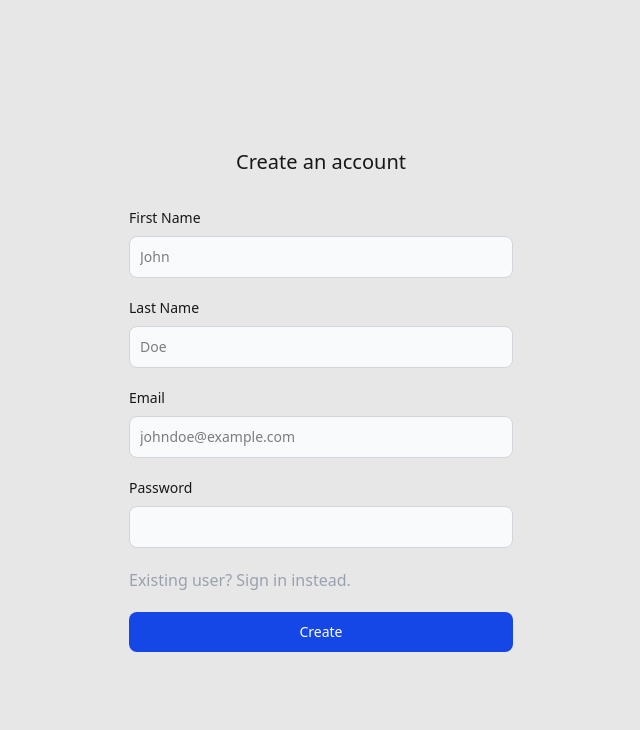
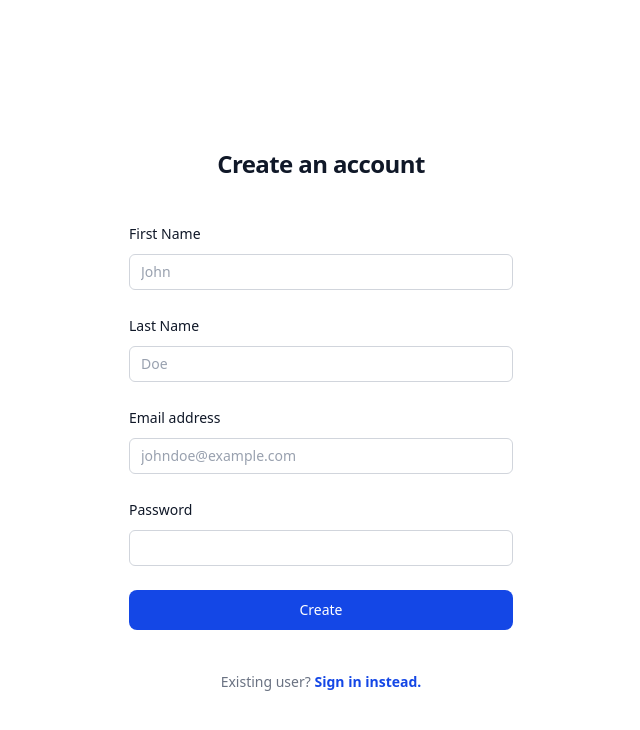
Before and after one commit to kyeenno/startup-platform, a Next.js app in the folder frontend/: page /auth/signup in a window 1280 px wide. Shown: the top 730 px of the page, without its empty margins (319-959 px from the left). Built offline with nearby package versions, Linux system fonts and the light colour scheme; no server answers.

Commit message:
Minor UI changes

```diff
--- a/frontend/app/auth/signin/page.js
+++ b/frontend/app/auth/signin/page.js
@@ -2,7 +2,7 @@ import SignIn from "@/components/auth/forms/SignIn";
 
 export default function SignInPage() {
     return (
-        <div className="flex justify-center items-center h-screen w-screen">
+        <div className="bg-white flex justify-center items-center h-screen">
             <SignIn />
         </div>
     );
--- a/frontend/app/auth/signup/page.js
+++ b/frontend/app/auth/signup/page.js
@@ -2,7 +2,7 @@ import SignUp from "@/components/auth/forms/SignUp";
 
 export default function SignUpPage() {
     return (
-        <div className="flex justify-center items-center h-screen w-screen">
+        <div className="bg-white flex justify-center items-center h-screen">
             <SignUp />
         </div>
     );
--- a/frontend/components/auth/forms/SignIn.js
+++ b/frontend/components/auth/forms/SignIn.js
@@ -32,39 +32,65 @@ const SignIn = () => {
     };
 
     return (
+        <div className="flex min-h-full flex-col justify-center px-6 py-12 lg:px-8 w-screen">
+            <div className="sm:mx-auto sm:w-full sm:max-w-sm">
+                <h2 className="mt-10 text-center text-2xl/9 font-bold tracking-tight text-gray-900">Sign in to your account</h2>
+            </div>
+
+            <div className="w-sm mt-10 sm:mx-auto sm:w-full sm:max-w-sm">
+                <form className="space-y-6" onSubmit={submit}>
                     <div>
-            <h1 className="text-center mb-8 text-xl">Log in as an existing user</h1>
-            <form className="w-sm mx-auto flex flex-col justify-center" onSubmit={submit}>
-                <div>
-                    <div className="mb-5">
-                        <label htmlFor="email" className="block mb-2 text-sm font-medium text-white">Your email</label>
-                        <InputForm
+                        <label htmlFor="email" className="block text-sm/6 font-medium text-gray-900">Email address</label>
+                        <div className="mt-2">
+                            <input
                                 type="email"
+                                name="email"
                                 id="email"
-                            placeholder="johndoe@example.com"
+                                autoComplete="email"
+                                required
                                 value={email}
                                 onChange={(e) => setEmail(e.target.value)}
-                            required
+                                className="block w-full max-w-md rounded-md bg-white px-3 py-1.5 text-base text-gray-900 outline-1 -outline-offset-1 outline-gray-300 placeholder:text-gray-400 focus:outline-2 focus:-outline-offset-2 focus:outline-blue-700 sm:text-sm/6"
                             />
                         </div>
-                    <div className="mb-5">
-                        <label htmlFor="password" className="block mb-2 text-sm font-medium text-white">Your password</label>
-                        <InputForm
+                    </div>
+
+                    <div>
+                        <div className="flex items-center justify-between">
+                            <label htmlFor="password" className="block text-sm/6 font-medium text-gray-900">Password</label>
+                            <div className="text-sm">
+                                <a href="#" className="font-semibold text-blue-700 hover:text-blue-600">Forgot password?</a>
+                            </div>
+                        </div>
+                        <div className="mt-2">
+                            <input
                                 type="password"
+                                name="password"
                                 id="password"
+                                autoComplete="current-password"
+                                required
                                 value={password}
                                 onChange={(e) => setPassword(e.target.value)}
-                            required
+                                className="block w-full max-w-md rounded-md bg-white px-3 py-1.5 text-base text-gray-900 outline-1 -outline-offset-1 outline-gray-300 placeholder:text-gray-400 focus:outline-2 focus:-outline-offset-2 focus:outline-blue-700 sm:text-sm/6"
                             />
                         </div>
-                    <div className="flex items-start mb-5">
-                        <p className="text-gray-400">
-                            Not a user? <Link href="/auth/signup" className="hover:underline hover:text-gray-300 transition duration-150 ease-in-out">Create an account.</Link>
+                    </div>
+
+                    <div>
+                        <button
+                            type="submit"
+                            className="transition duration-150 ease-in-out cursor-pointer text-white bg-blue-700 hover:bg-blue-800 focus:ring-4 focus:outline-none focus:ring-blue-300 font-medium rounded-lg text-sm w-full max-w-md px-5 py-2.5 text-center dark:bg-blue-600 dark:hover:bg-blue-700 dark:focus:ring-blue-800"
+                        >
+                            Submit
+                        </button>
+                    </div>
+                </form>
+
+                <p className="mt-10 text-center text-sm/6 text-gray-500">
+                    Not a member?
+                    <Link href="/auth/signup" className="font-semibold text-blue-700 hover:text-blue-600"> Create an account.</Link>
                 </p>
             </div>
-                </div>
-                <button type="submit" className="transition duration-150 ease-in-out cursor-pointer text-white bg-blue-700 hover:bg-blue-800 focus:ring-4 focus:outline-none focus:ring-blue-300 font-medium rounded-lg text-sm w-full sm:w-auto px-5 py-2.5 text-center dark:bg-blue-600 dark:hover:bg-blue-700 dark:focus:ring-blue-800">Submit</button>
-            </form>
         </div>
     );
 }
--- a/frontend/components/auth/forms/SignUp.js
+++ b/frontend/components/auth/forms/SignUp.js
@@ -74,66 +74,99 @@ const SignUp = () => {
     return success ? (
         <Success />
     ) : (
+        <div className="flex min-h-full flex-col justify-center px-6 py-12 lg:px-8 w-screen">
+            <div className="sm:mx-auto sm:w-full sm:max-w-sm">
+                <h2 className="mt-10 text-center text-2xl/9 font-bold tracking-tight text-gray-900">Create an account</h2>
+            </div>
+
+            <div className="mt-10 sm:mx-auto sm:w-full sm:max-w-sm">
+                <form className="space-y-6" onSubmit={submit}>
                     <div>
-            <h1 className="text-center mb-8 text-xl">Create an account</h1>
-            <form className="w-sm mx-auto flex flex-col justify-center" onSubmit={submit}>
-                <div>
-                    <div className="mb-5">
-                        <label htmlFor="name" className="block mb-2 text-sm font-medium">First Name</label>
-                        <InputForm
+                        <label htmlFor="name" className="block text-sm/6 font-medium text-gray-900">First Name</label>
+                        <div className="mt-2">
+                            <input
                                 type="text"
+                                name="name"
                                 id="name"
                                 placeholder="John"
                                 value={name}
                                 onChange={(e) => setName(e.target.value)}
                                 required
+                                className="block w-full rounded-md bg-white px-3 py-1.5 text-base text-gray-900 outline-1 -outline-offset-1 outline-gray-300 placeholder:text-gray-400 focus:outline-2 focus:-outline-offset-2 focus:outline-blue-700 sm:text-sm/6"
                             />
                         </div>
-                    <div className="mb-5">
-                        <label htmlFor="surname" className="block mb-2 text-sm font-medium">Last Name</label>
-                        <InputForm
+                    </div>
+
+                    <div>
+                        <label htmlFor="surname" className="block text-sm/6 font-medium text-gray-900">Last Name</label>
+                        <div className="mt-2">
+                            <input
                                 type="text"
+                                name="surname"
                                 id="surname"
                                 placeholder="Doe"
                                 value={surname}
                                 onChange={(e) => setSurname(e.target.value)}
                                 required
+                                className="block w-full rounded-md bg-white px-3 py-1.5 text-base text-gray-900 outline-1 -outline-offset-1 outline-gray-300 placeholder:text-gray-400 focus:outline-2 focus:-outline-offset-2 focus:outline-blue-700 sm:text-sm/6"
                             />
                         </div>
-                    <div className="mb-5">
-                        <label htmlFor="email" className="block mb-2 text-sm font-medium">Email</label>
-                        <InputForm
+                    </div>
+
+                    <div>
+                        <label htmlFor="email" className="block text-sm/6 font-medium text-gray-900">Email address</label>
+                        <div className="mt-2">
+                            <input
                                 type="email"
+                                name="email"
                                 id="email"
                                 placeholder="johndoe@example.com"
+                                autoComplete="email"
+                                required
                                 value={email}
                                 onChange={(e) => setEmail(e.target.value)}
-                            required
+                                className="block w-full rounded-md bg-white px-3 py-1.5 text-base text-gray-900 outline-1 -outline-offset-1 outline-gray-300 placeholder:text-gray-400 focus:outline-2 focus:-outline-offset-2 focus:outline-blue-700 sm:text-sm/6"
                             />
                         </div>
-                    <div className="mb-5">
-                        <label htmlFor="password" className="block mb-2 text-sm font-medium">Password</label>
-                        <InputForm
+                    </div>
+
+                    <div>
+                        <label htmlFor="password" className="block text-sm/6 font-medium text-gray-900">Password</label>
+                        <div className="mt-2">
+                            <input
                                 type="password"
+                                name="password"
                                 id="password"
+                                autoComplete="new-password"
+                                required
                                 value={password}
                                 onChange={(e) => setPassword(e.target.value)}
-                            required
+                                className="block w-full rounded-md bg-white px-3 py-1.5 text-base text-gray-900 outline-1 -outline-offset-1 outline-gray-300 placeholder:text-gray-400 focus:outline-2 focus:-outline-offset-2 focus:outline-blue-700 sm:text-sm/6"
                             />
                         </div>
-                    <div className="flex items-start">
-                        <p className="text-gray-400">
-                            Existing user? <Link href="/auth/signin" className="hover:underline hover:text-gray-300 transition duration-150 ease-in-out">Sign in instead.</Link>
-                        </p>
                     </div>
-                </div>
+
                     {err.form && (
                         <div className="py-2 text-red-500">
                             {err.form}
                         </div>
                     )}
-                <button type="submit" className="mt-5 transition duration-150 ease-in-out cursor-pointer text-white bg-blue-700 hover:bg-blue-800 focus:ring-4 focus:outline-none focus:ring-blue-300 font-medium rounded-lg text-sm w-full sm:w-auto px-5 py-2.5 text-center dark:bg-blue-600 dark:hover:bg-blue-700 dark:focus:ring-blue-800">Create</button>
+
+                    <div>
+                        <button
+                            type="submit"
+                            className="transition duration-150 ease-in-out cursor-pointer text-white bg-blue-700 hover:bg-blue-800 focus:ring-4 focus:outline-none focus:ring-blue-300 font-medium rounded-lg text-sm w-full px-5 py-2.5 text-center dark:bg-blue-600 dark:hover:bg-blue-700 dark:focus:ring-blue-800"
+                        >
+                            Create
+                        </button>
+                    </div>
                 </form>
+
+                <p className="mt-10 text-center text-sm/6 text-gray-500">
+                    Existing user?
+                    <Link href="/auth/signin" className="font-semibold text-blue-700 hover:text-blue-600"> Sign in instead.</Link>
+                </p>
+            </div>
         </div>
     );
 }
--- a/frontend/components/profile/projects/NewProject.js
+++ b/frontend/components/profile/projects/NewProject.js
@@ -66,7 +66,7 @@ export default function NewProject() {
     }
 
     return (
-        <div className="container mx-auto py-10 max-w-5xl bg-white p-6 m-4 rounded-lg shadow-md">
+                   <div className="container mx-auto py-10 max-w-5xl bg-white p-6 m-4 rounded-lg shadow-md">
             <h1 className="text-2xl font-bold text-gray-900 mb-4">Create a New Project</h1>
             <form onSubmit={handleSubmit} className="space-y-4">
                 <div>
--- a/frontend/components/profile/projects/ProjectOverview.js
+++ b/frontend/components/profile/projects/ProjectOverview.js
@@ -81,7 +81,7 @@ export default function ProjectOverview() {
         <h1 className="text-3xl font-bold mb-6 text-[#111827]">
           {project.project_name}
         </h1>
-        <div className="container mx-auto py-10 max-w-5xl text-white">
+        <div className="container mx-auto max-w-5xl text-white">
           <InvitePopup projectId={projectId} userId={user?.id} />
           <ConnectSources />
         </div>
```
Lines whose indentation alone changed are shown as unchanged.
